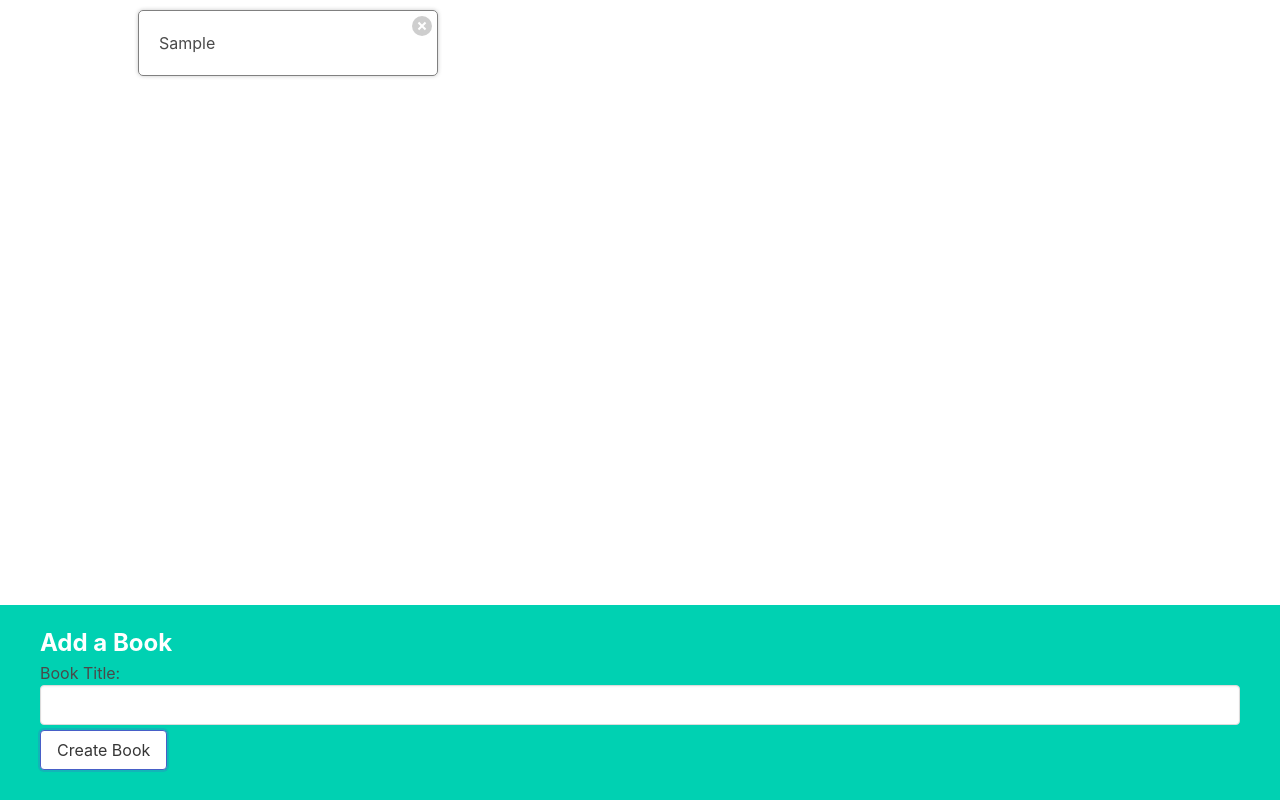
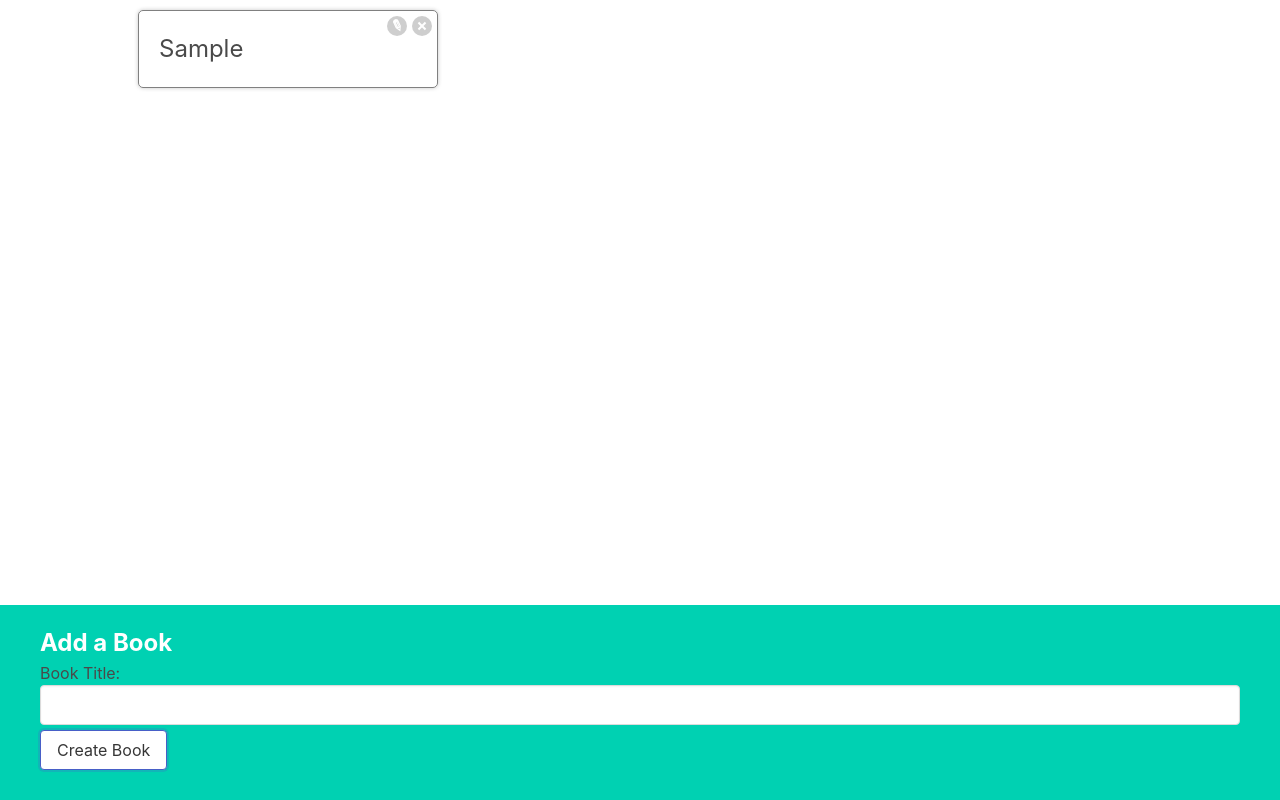
Before and after one commit to samuelmbp/books, a React (Create React App) app: page / in a window 1280 px wide. Both pictures are taken after typing "Sample" into the empty fields and a click on the button "Create Book". Built offline with nearby package versions, Linux system fonts and the light colour scheme.

Commit message:
Can toggle the edit button

```diff
--- a/src/components/BookShow.jsx
+++ b/src/components/BookShow.jsx
@@ -1,14 +1,29 @@
+import { useState } from "react";
+import BookEdit from "./BookEdit";
+
 function BookShow({ book, onDelete }) {
+	const [showEdit, setShowEdit] = useState(false);
 
-	const handleClick = () => {
+	const handleDeleteClick = () => {
 		onDelete(book.id);
+	}
+
+	const handleEditClick = () => {
+		// Toggle edit button
+		setShowEdit(!showEdit);
+	}
+
+	let content = <h3>{book.title}</h3>
+	if (showEdit) {
+		content = <BookEdit />
 	}
 
 	return (
 		<div className="book-show">
-			{book.title}
+			<div>{content}</div>
 			<div className="actions">
-				<button className="delete" onClick={handleClick}>Delete</button>
+				<button className="edit" onClick={handleEditClick} >Edit</button>
+				<button className="delete" onClick={handleDeleteClick}>Delete</button>
 			</div>
 		</div>
 	)
```
